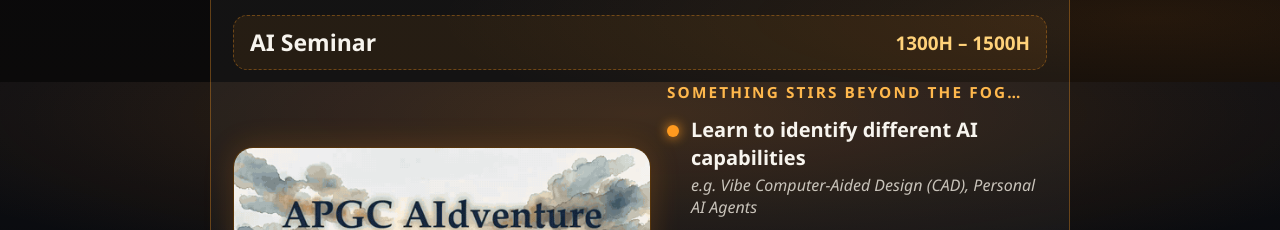
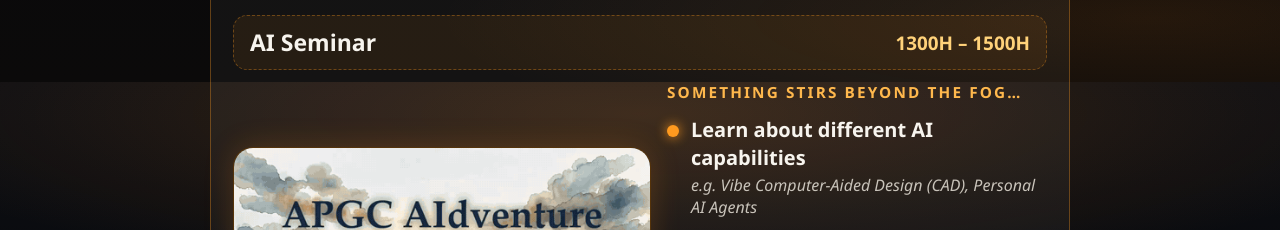
Before and after one commit to chunchua/AIdventure-instructions, a plain HTML site: page index.html in a window 1280 px wide. Shown: the part 1518-1748 px from the top of the page. Drawn offline with Linux system fonts and the light colour scheme.

Commit message:
Update admin instructions

```diff
--- a/index.html
+++ b/index.html
@@ -266,7 +266,7 @@
         <div class="copy">
           <div class="label">Something stirs beyond the fog…</div>
           <ul class="goals">
-            <li><i></i><span>Learn to identify different <b>AI capabilities</b><small>e.g. Vibe Computer-Aided Design (CAD), Personal AI Agents</small></span></li>
+            <li><i></i><span>Learn about different <b>AI capabilities</b><small>e.g. Vibe Computer-Aided Design (CAD), Personal AI Agents</small></span></li>
             <li><i></i><span>Level up your <b>AI discernment</b><small>e.g. test your prompting skills for image generation</small></span></li>
             <li><i></i><span>Compete to win up to <b class="prize">$400 in retail vouchers</b></span></li>
           </ul>
```
